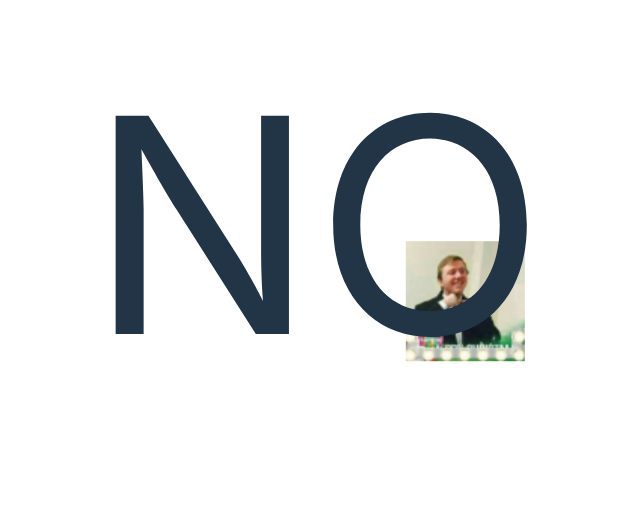
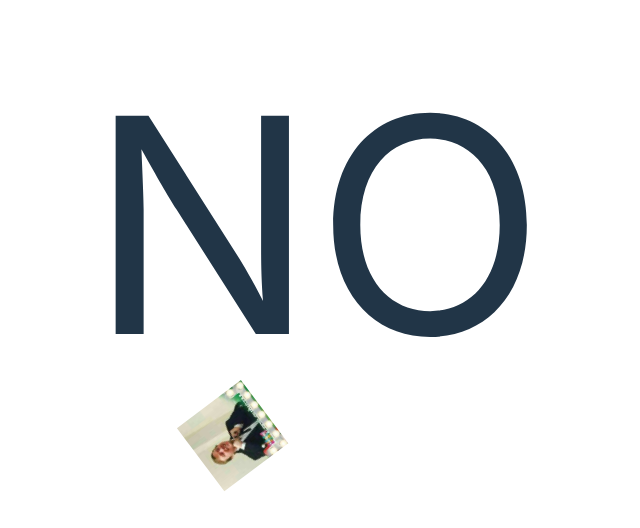
Before and after one commit to kage1414/is-it-nics-birthday, a React (Vite) app: page / in a window 1280 px wide. Shown: the top 528 px of the page, without its empty margins (323-963 px from the left). Built offline with nearby package versions, Linux system fonts and the light colour scheme.

Commit message:
change rotation speed based on mouse position

```diff
--- a/src/App.css
+++ b/src/App.css
@@ -9,11 +9,10 @@
 }
 
 .nics-face {
-  -webkit-animation: myOrbit 1s linear infinite; /* Chrome, Safari 5 */
-  -moz-animation: myOrbit 1s linear infinite; /* Firefox 5-15 */
-  -o-animation: myOrbit 1s linear infinite; /* Opera 12+ */
-  animation: myOrbit 1s linear infinite; /* Chrome, Firefox 16+,
-                                                      IE 10+, Safari 5 */
+  -webkit-animation: myOrbit 1.5s linear infinite;
+  -moz-animation: myOrbit 1.5s linear infinite;
+  -o-animation: myOrbit 1.5s linear infinite;
+  animation: myOrbit 1.5s linear infinite;
 }
 
 @-webkit-keyframes myOrbit {
@@ -51,3 +50,39 @@
     transform: rotate(360deg) translateX(150px) rotate(-360deg);
   }
 }
+
+@-webkit-keyframes rotatay {
+  from {
+    -webkit-transform: rotate(0deg) translateX(0px) rotate(0deg);
+  }
+  to {
+    -webkit-transform: rotate(360deg) translateX(0px) rotate(360deg);
+  }
+}
+
+@-moz-keyframes rotatay {
+  from {
+    -moz-transform: rotate(0deg) translateX(0px) rotate(0deg);
+  }
+  to {
+    -moz-transform: rotate(360deg) translateX(0px) rotate(360deg);
+  }
+}
+
+@-o-keyframes rotatay {
+  from {
+    -o-transform: rotate(0deg) translateX(0px) rotate(0deg);
+  }
+  to {
+    -o-transform: rotate(360deg) translateX(0px) rotate(360deg);
+  }
+}
+
+@keyframes rotatay {
+  from {
+    transform: rotate(0deg) translateX(0px) rotate(0deg);
+  }
+  to {
+    transform: rotate(360deg) translateX(0px) rotate(360deg);
+  }
+}
--- a/src/NicsFace.tsx
+++ b/src/NicsFace.tsx
@@ -19,10 +19,11 @@ export const NicsFace = ({ mouseCoordinates }: Props) => {
 
   const height = screenWidth / 6.3 > 120 ? 120 : screenWidth / 6.3;
 
+  const rotationSpeed = ((screenWidth - mouseCoordinates[0]) / 230) * 0.5;
+
   return (
-    <img
+    <span
       className="nics-face"
-      src="nics-face.png"
       style={{
         position: "absolute",
         top: mouseCoordinates[0] - height / 2,
@@ -30,6 +31,16 @@ export const NicsFace = ({ mouseCoordinates }: Props) => {
         zIndex: -1,
         height,
       }}
-    />
+    >
+      <img
+        style={{
+          MozAnimation: `rotatay ${rotationSpeed}s linear infinite`,
+          WebkitAnimation: `rotatay ${rotationSpeed}s linear infinite`,
+          OAnimation: `rotatay ${rotationSpeed}s linear infinite`,
+          animation: `rotatay ${rotationSpeed}s linear infinite`,
+        }}
+        src="nics-face.png"
+      />
+    </span>
   );
 };
```
